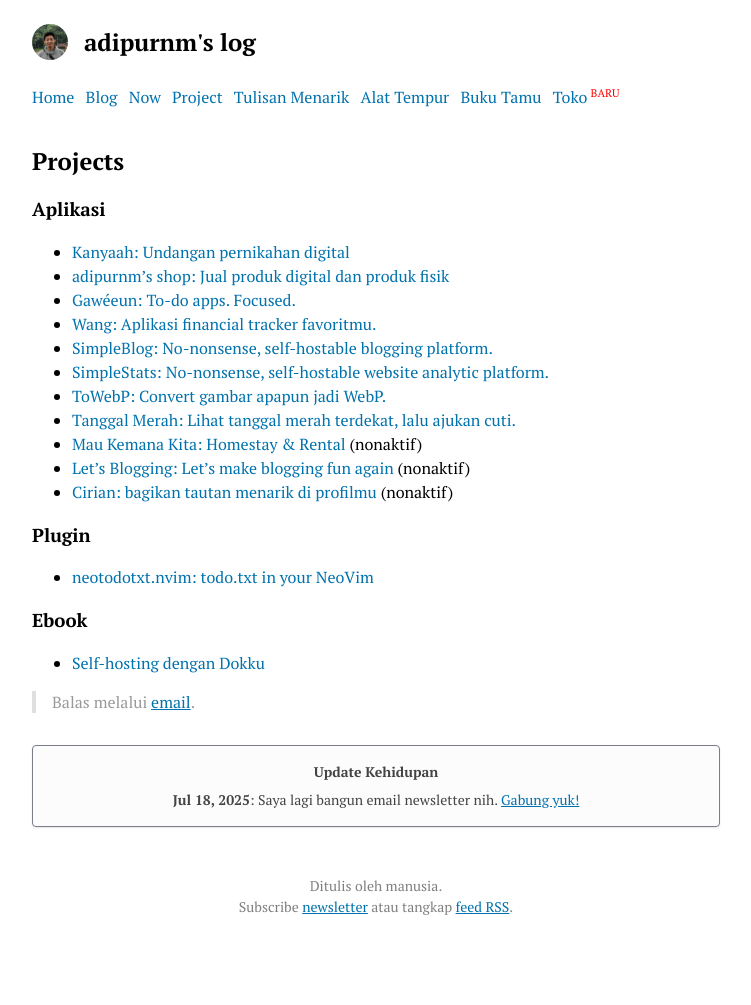
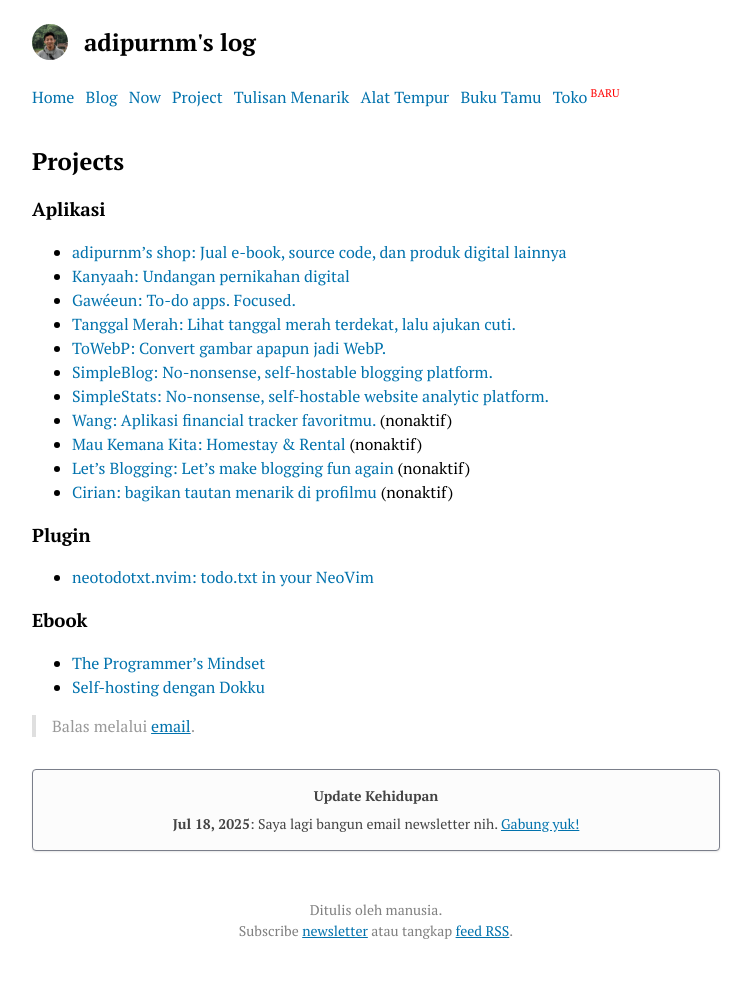
Before and after one commit to adiprnm/weblog, a Jekyll site: the page built from project.md, in a window 1280 px wide. Shown: the whole page, without its empty margins (264-1015 px from the left). Built offline with Jekyll 4.4.1, drawn with Linux system fonts in a browser that asks for light colours; before the commit the page ends 981 px from its top, so only the background shows below that.

Commit message:
Update projects page

```diff
--- a/project.md
+++ b/project.md
@@ -7,14 +7,14 @@ description: List project personal dan komersial. Selain bikin aplikasi, saya ju
 
 ### Aplikasi
 
+* [adipurnm's shop: Jual e-book, source code, dan produk digital lainnya](https://shop.adipurnm.my.id){:target="_blank"}
 * [Kanyaah: Undangan pernikahan digital](https://kanyaah.com){:target="_blank"}
-* [adipurnm's shop: Jual produk digital dan produk fisik](https://shop.adipurnm.my.id){:target="_blank"}
 * [Gawéeun: To-do apps. Focused.](https://gaweeun.my.id){:target="_blank"}
-* [Wang: Aplikasi financial tracker favoritmu.](https://gaweeun.my.id){:target="_blank"}
+* [Tanggal Merah: Lihat tanggal merah terdekat, lalu ajukan cuti.](https://me.adipurnm.my.id/tools/tanggal-merah){:target="_blank"}
+* [ToWebP: Convert gambar apapun jadi WebP.](https://towebp.adipurnm.my.id){:target="_blank"}
 * [SimpleBlog: No-nonsense, self-hostable blogging platform.](https://github.com/adiprnm/simpleblog){:target="_blank"}
 * [SimpleStats: No-nonsense, self-hostable website analytic platform.](https://github.com/adiprnm/simplestats){:target="_blank"}
-* [ToWebP: Convert gambar apapun jadi WebP.](https://towebp.adipurnm.my.id){:target="_blank"}
-* [Tanggal Merah: Lihat tanggal merah terdekat, lalu ajukan cuti.](https://tanggalmerah.adipurnm.my.id){:target="_blank"}
+* [Wang: Aplikasi financial tracker favoritmu.](https://gaweeun.my.id){:target="_blank"} (nonaktif)
 * [Mau Kemana Kita: Homestay & Rental](https://maukemanakita.com){:target="_blank"} (nonaktif)
 * [Let's Blogging: Let's make blogging fun again](https://letsblogging.xyz){:target="_blank"} (nonaktif)
 * [Cirian: bagikan tautan menarik di profilmu](https://cirian.my.id){:target="_blank"} (nonaktif)
@@ -25,4 +25,5 @@ description: List project personal dan komersial. Selain bikin aplikasi, saya ju
 
 ### Ebook
 
-* [Self-hosting dengan Dokku](https://shop.adipurnm.my.id/products/self-hosting-dengan-dokku){:target="_blank"}
+* [The Programmer's Mindset](https://me.adipurnm.my.id/ebooks/the-programmers-mindset){:target="_blank"}
+* [Self-hosting dengan Dokku](https://me.adipurnm.my.id/ebooks/self-hosting-dengan-dokku){:target="_blank"}
```
